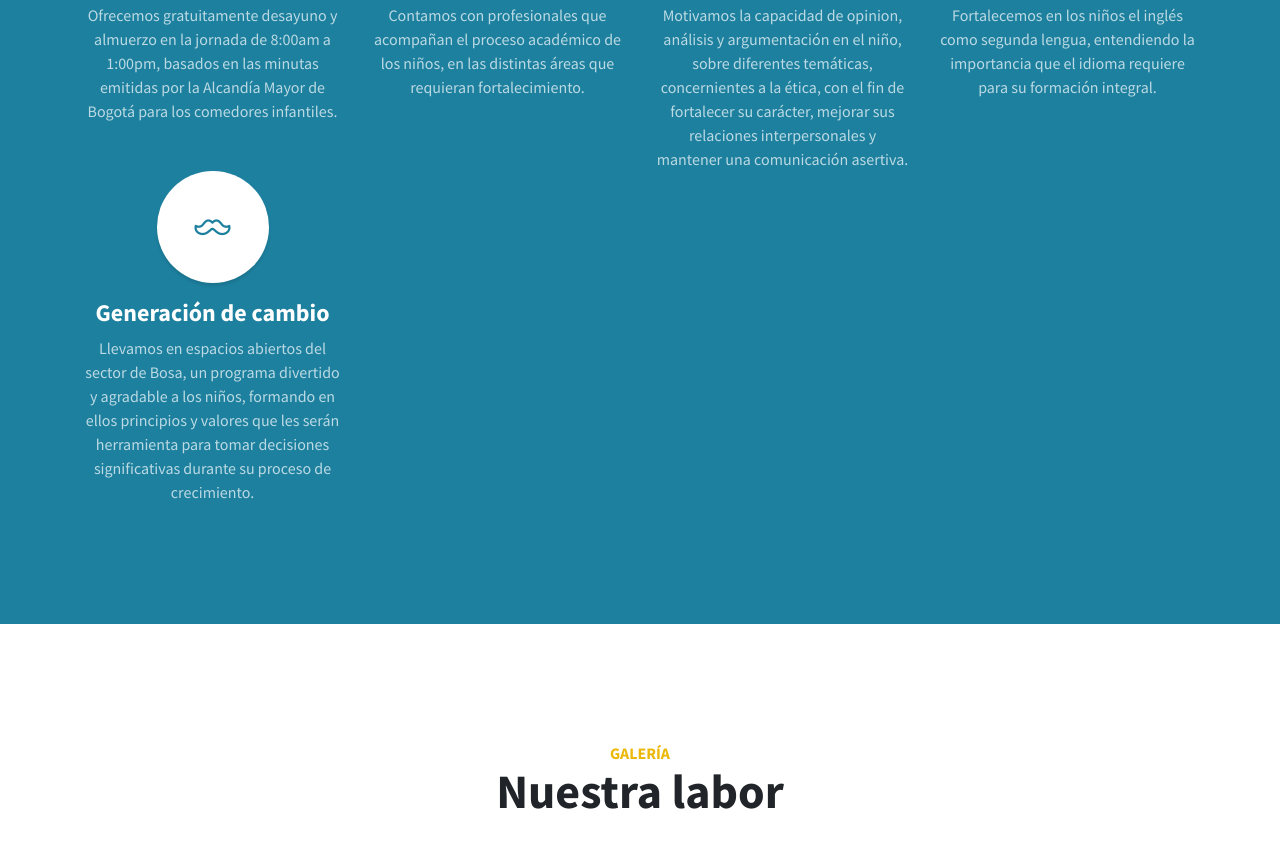
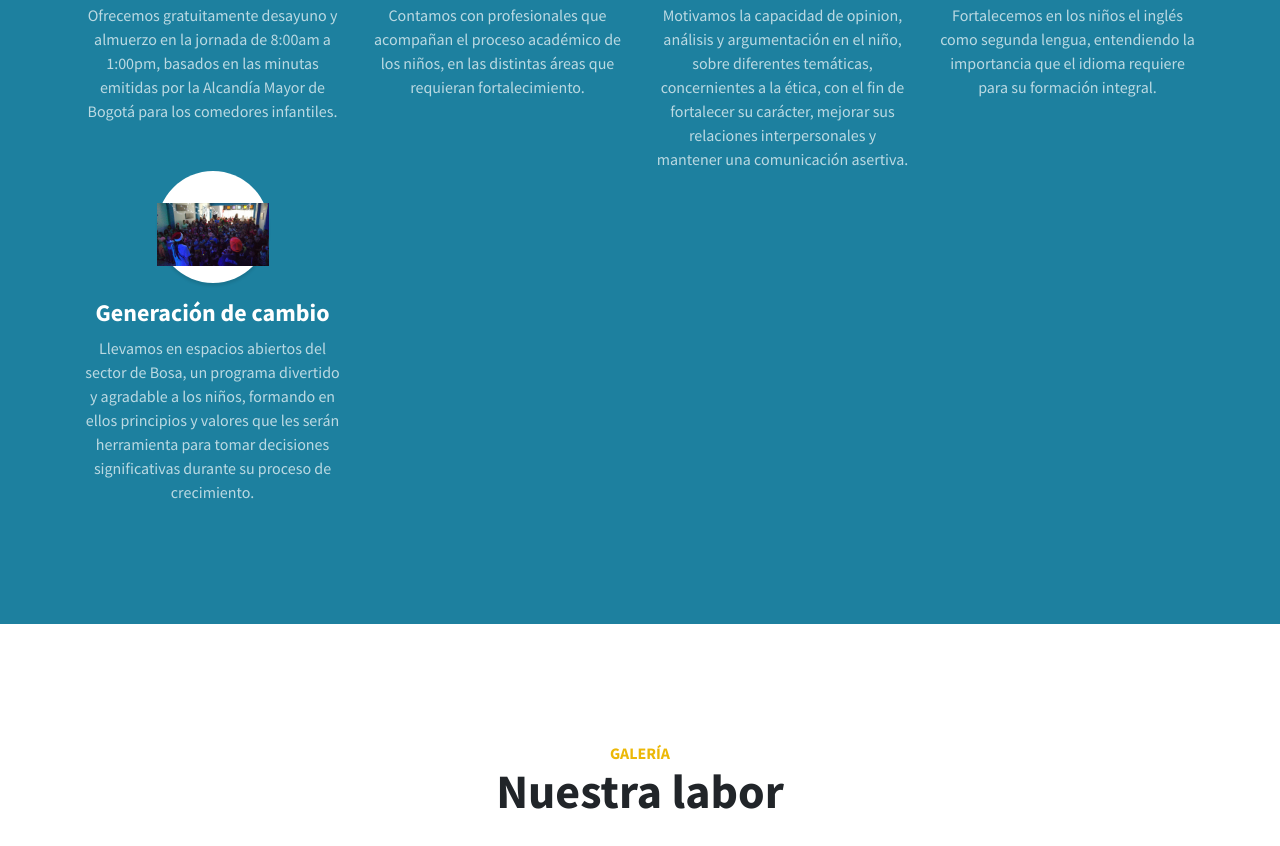
Before and after one commit to a-gentesdecambio/fundacion, a plain HTML site: page index.html in a window 1280 px wide. Shown: the part 2078-2924 px from the top of the page. Drawn offline with Linux system fonts and the light colour scheme.

Commit message:
Icono
Icono

```diff
--- a/index.html
+++ b/index.html
@@ -156,7 +156,8 @@
         </div>
         <div class="col-lg-3 col-md-6">
           <span class="service-icon rounded-circle mx-auto mb-3">
-            <i class="icon-mustache"></i>
+            <!--<i class="icon-mustache"></i>-->
+             <img class="img-fluid" src="img/F1.jpg" alt="">
           </span>
           <h4>
             <strong>Generación de cambio</strong>
```
